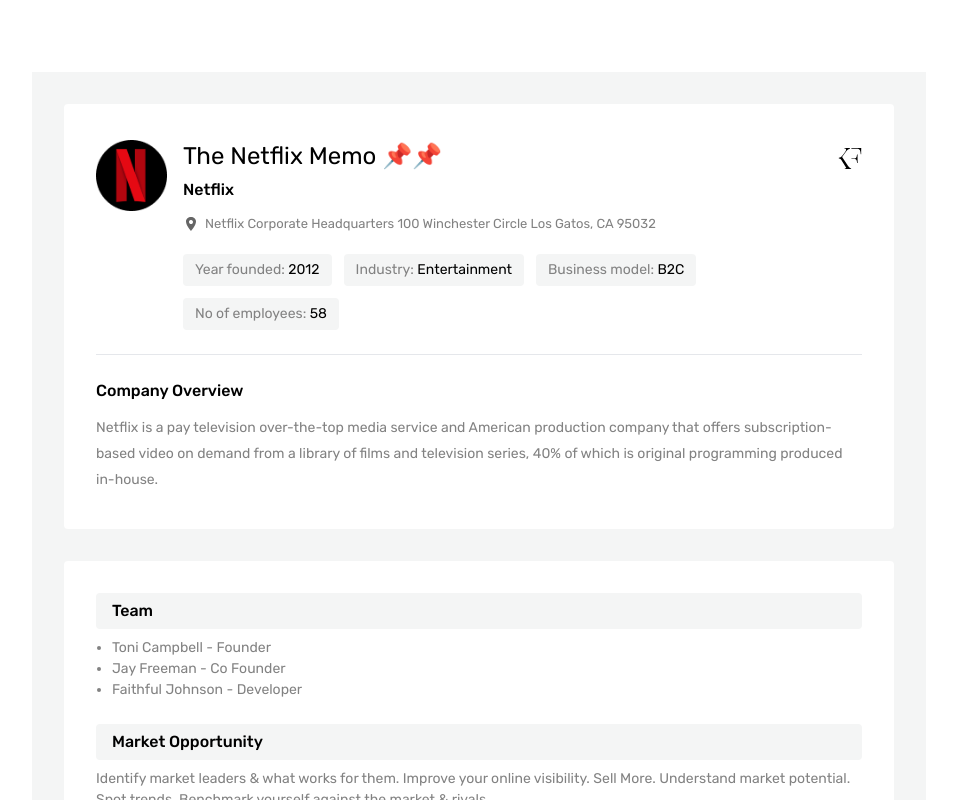
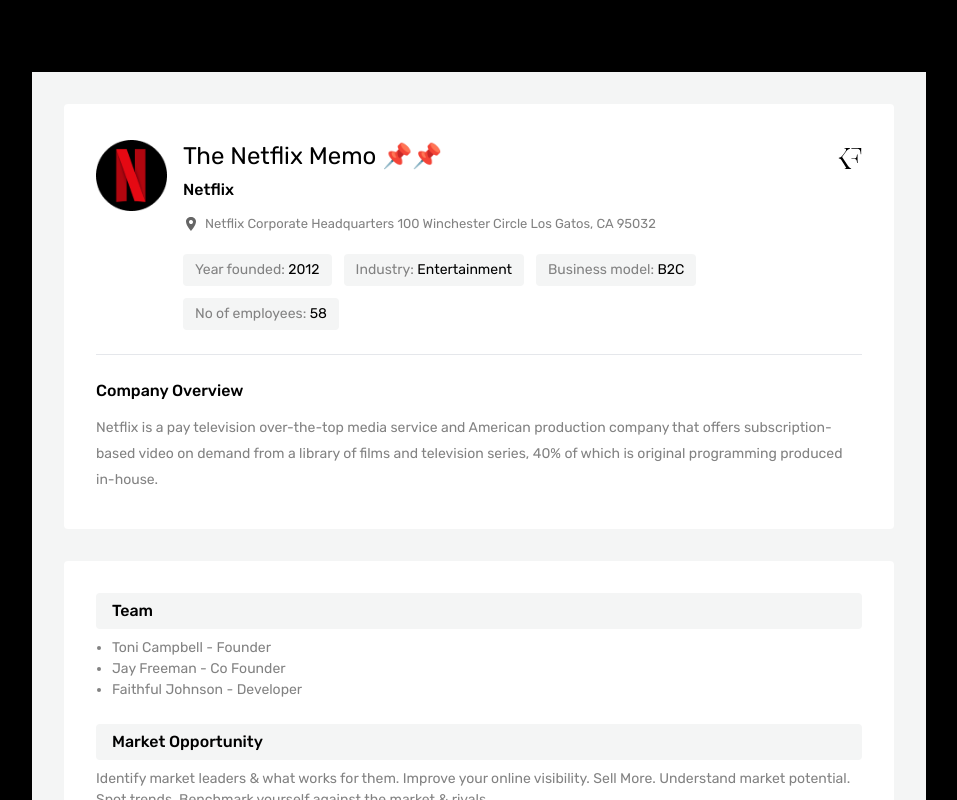
Before and after one commit to zemarr/memo-origin-dub, a Vue app: page / in a window 1280 px wide. Shown: the top 800 px of the page, without its empty margins (161-1118 px from the left). Built offline with nearby package versions, Linux system fonts and the light colour scheme.

Commit message:
feat: (add black background)

```diff
--- a/src/App.vue
+++ b/src/App.vue
@@ -1,5 +1,7 @@
 <template>
-  <router-view></router-view>
+  <div class="bg-black">
+    <router-view></router-view>
+  </div>
 </template>
 
 <style>
```
